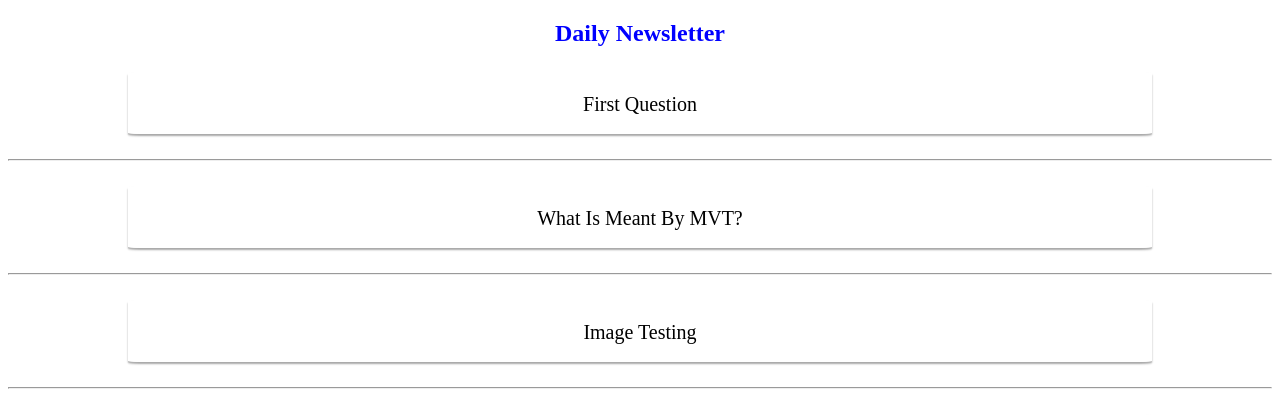
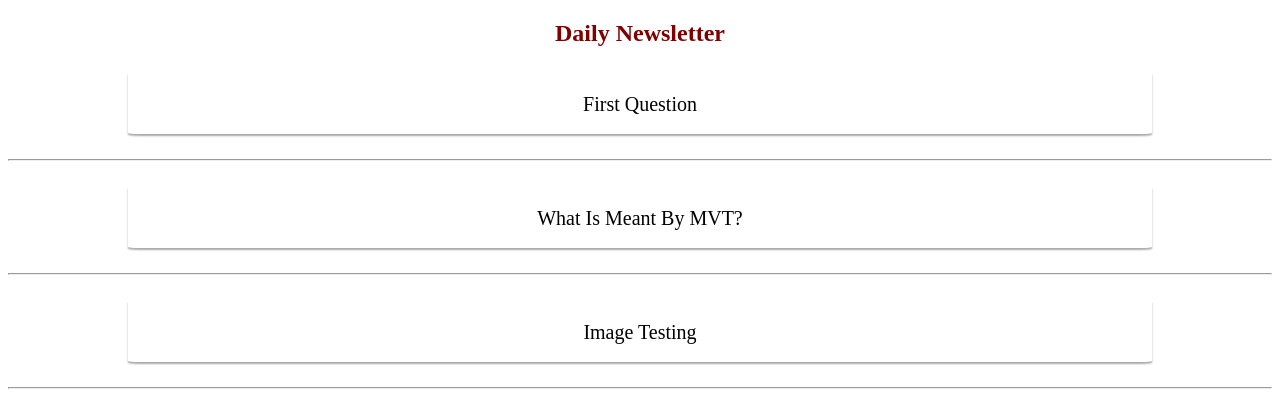
Before and after one commit to HarshDhussa1008/WhizApp, a Django app: template whizapp/templates/whizapp/newsletter.html in a window 1280 px wide. Shown: the top 415 px of the page. Run offline with Django 3.2, Linux system fonts and the light colour scheme; the template is opened without the code that fills it: values that come from a table or form of the project are taken from there, others are empty; data comes from the database, SQL or seed files in the repository.

Commit message:
Update newsletter.html

```diff
--- a/whizapp/templates/whizapp/newsletter.html
+++ b/whizapp/templates/whizapp/newsletter.html
@@ -9,7 +9,7 @@
 <!--     <link rel="stylesheet" type="text/css" media="screen" href="{% static 'whizapp/news.css' %}" /> -->
 </head>
 <body style="text-align: center;">
-    <h2 style="color: blue">Daily Newsletter</h2>
+    <h2 style="color: maroon;">Daily Newsletter</h2>
     <div style="width: 100%;">
         {% for post in posts %}
         <div class="post" style='overflow: hidden;text-overflow: ellipsis;width: 80%;height: 50px;border: 1px solid white !important;margin: 25px auto;line-height: 50px;box-shadow: rgba(0, 0, 0, 0.35) 0px 2px 2px !important;padding: 5px;border: 1px solid white;border-radius: 2%;'><span style='display: inline-block;vertical-align: middle;line-height: normal;font-size: 20px;'><a href="https://whizapp.herokuapp.com/home/{{ post.qid }}" style='text-decoration: none;color: black;text-transform: capitalize;'>{{ post.title }}</a></span></div>
```
